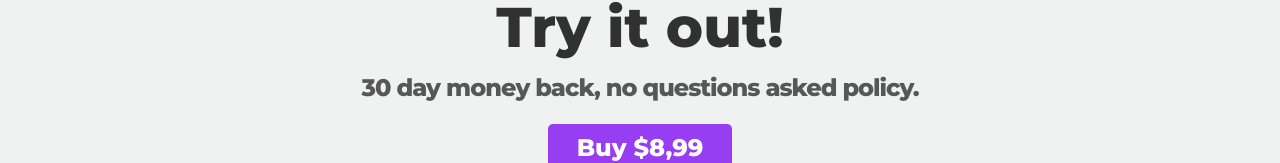
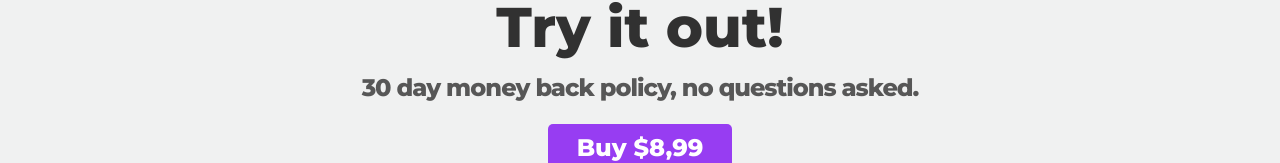
Before and after one commit to willwillems/sketchairtabledataplugin-site, a Nuxt app: page / in a window 1280 px wide. Shown: the part 2679-2842 px from the top of the page. Built offline with nearby package versions, Linux system fonts and the light colour scheme.

Commit message:
improve footer copy

```diff
--- a/pages/index.vue
+++ b/pages/index.vue
@@ -53,7 +53,7 @@
     section.section.section-faq#faq-section
       .content-container( style="text-align: center;" )
         h1.title Try it out!
-        h2.sub-title  30 day money back, no questions asked policy.
+        h2.sub-title  30 day money back policy, no questions asked.
         div.button-container
           AppButton( @click="goToProductPage" style="color: #973df2;" pop ) Buy $8,99
     footer.footer( style="background-color: #171717;" )
```
